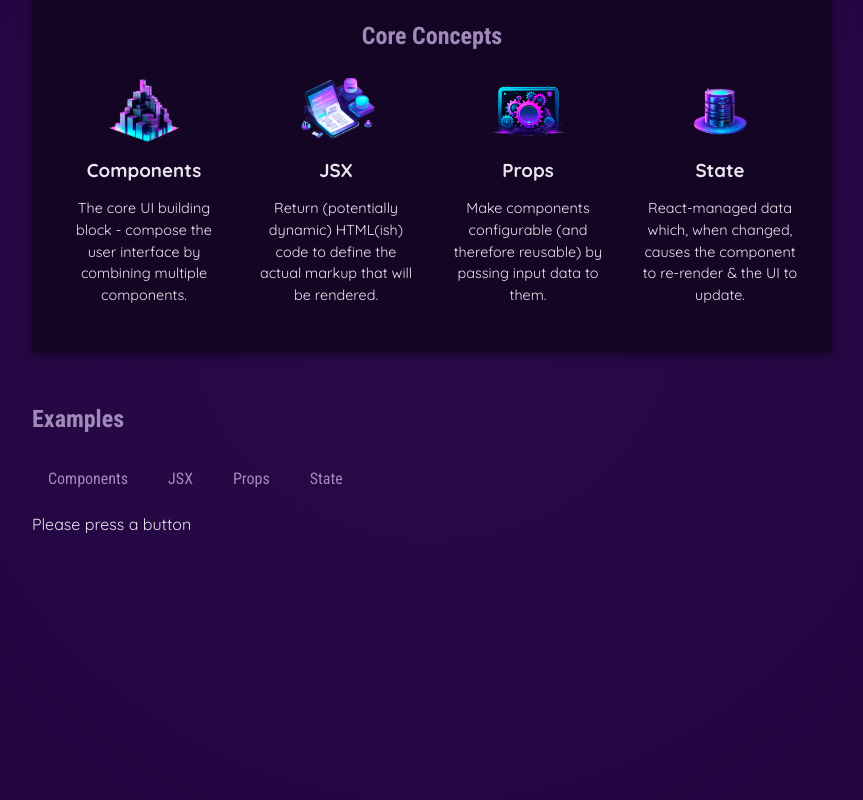
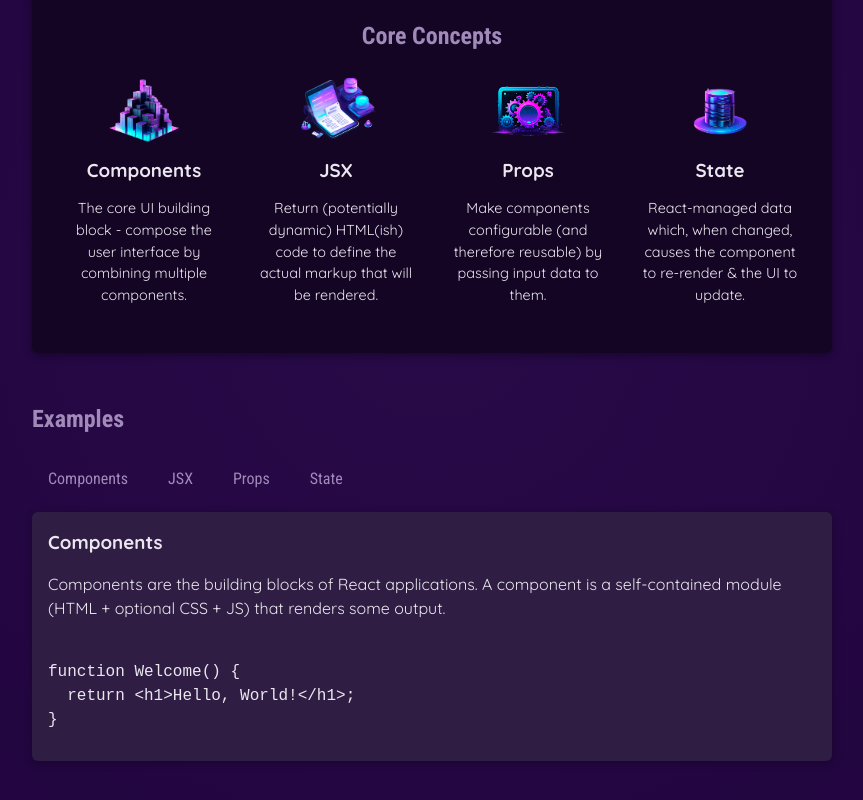
Before and after one commit to RadwaAhmed4869/ReactPractice, a React (Create React App) app: page / in a window 1280 px wide. Shown: the part 346-1146 px from the top of the page, without its empty margins (208-1071 px from the left). Built offline with nearby package versions, Linux system fonts and the light colour scheme.

Commit message:
55
55. Deriving & Outputting Data Based on State

```diff
--- a/src/App.js
+++ b/src/App.js
@@ -3,14 +3,13 @@
 import CoreConcept from "./Components/CoreConcept";
 import TabButton from "./Components/TabButton";
 
-import { CORE_CONCEPTS } from "./data";
+import { CORE_CONCEPTS, EXAMPLES } from "./data";
 
 function App() {
-  const [selectedTopic, setSelectedTopic] = useState("Please press a button");
+  const [selectedTopic, setSelectedTopic] = useState("components");
 
   function handleSelect(selectedButton) {
     setSelectedTopic(selectedButton);
-    console.log(selectedTopic);
   }
 
   return (
@@ -33,14 +32,20 @@
         <section id="examples">
           <h2>Examples</h2>
           <menu>
-            <TabButton onSelect={() => handleSelect("Components")}>
+            <TabButton onSelect={() => handleSelect("components")}>
               Components
             </TabButton>
-            <TabButton onSelect={() => handleSelect("JSX")}>JSX</TabButton>
-            <TabButton onSelect={() => handleSelect("Props")}>Props</TabButton>
-            <TabButton onSelect={() => handleSelect("State")}>State</TabButton>
+            <TabButton onSelect={() => handleSelect("jsx")}>JSX</TabButton>
+            <TabButton onSelect={() => handleSelect("props")}>Props</TabButton>
+            <TabButton onSelect={() => handleSelect("state")}>State</TabButton>
           </menu>
-          {selectedTopic}
+          <div id="tab-content">
+            <h3>{EXAMPLES[selectedTopic].title}</h3>
+            <p>{EXAMPLES[selectedTopic].description}</p>
+            <pre>
+              <code>{EXAMPLES[selectedTopic].code}</code>
+            </pre>
+          </div>
         </section>
       </main>
     </div>
--- a/src/data.js
+++ b/src/data.js
@@ -29,3 +29,54 @@
       'React-managed data which, when changed, causes the component to re-render & the UI to update.',
   },
 ];
+
+export const EXAMPLES = {
+  components: {
+    title: 'Components',
+    description:
+      'Components are the building blocks of React applications. A component is a self-contained module (HTML + optional CSS + JS) that renders some output.',
+    code: `
+function Welcome() {
+  return <h1>Hello, World!</h1>;
+}`,
+  },
+  jsx: {
+    title: 'JSX',
+    description:
+      'JSX is a syntax extension to JavaScript. It is similar to a template language, but it has full power of JavaScript (e.g., it may output dynamic content).',
+    code: `
+<div>
+  <h1>Welcome {userName}</h1>
+  <p>Time to learn React!</p>
+</div>`,
+  },
+  props: {
+    title: 'Props',
+    description:
+      'Components accept arbitrary inputs called props. They are like function arguments.',
+    code: `
+function Welcome(props) {
+  return <h1>Hello, {props.name}</h1>;
+}`,
+  },
+  state: {
+    title: 'State',
+    description:
+      'State allows React components to change their output over time in response to user actions, network responses, and anything else.',
+    code: `
+function Counter() {
+  const [isVisible, setIsVisible] = useState(false);
+
+  function handleClick() {
+    setIsVisible(true);
+  }
+
+  return (
+    <div>
+      <button onClick={handleClick}>Show Details</button>
+      {isVisible && <p>Amazing details!</p>}
+    </div>
+  );
+}`,
+  },
+};
```
